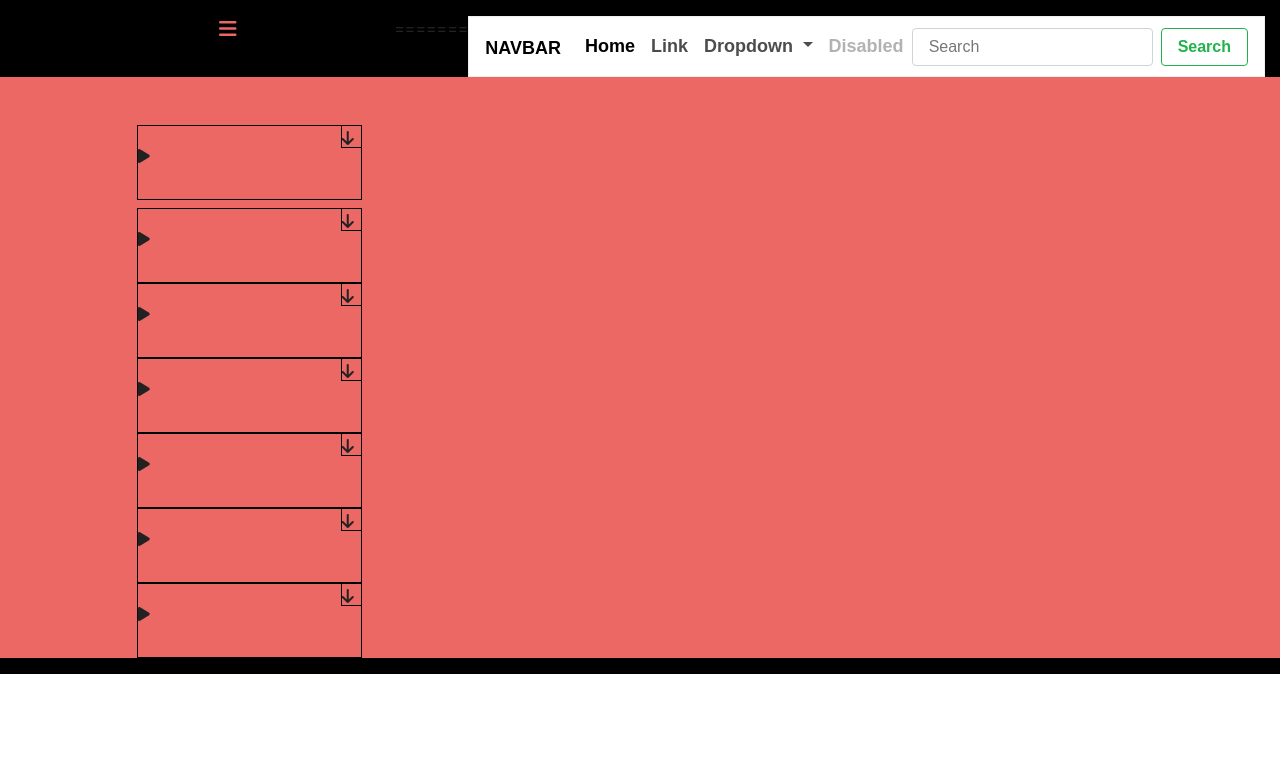
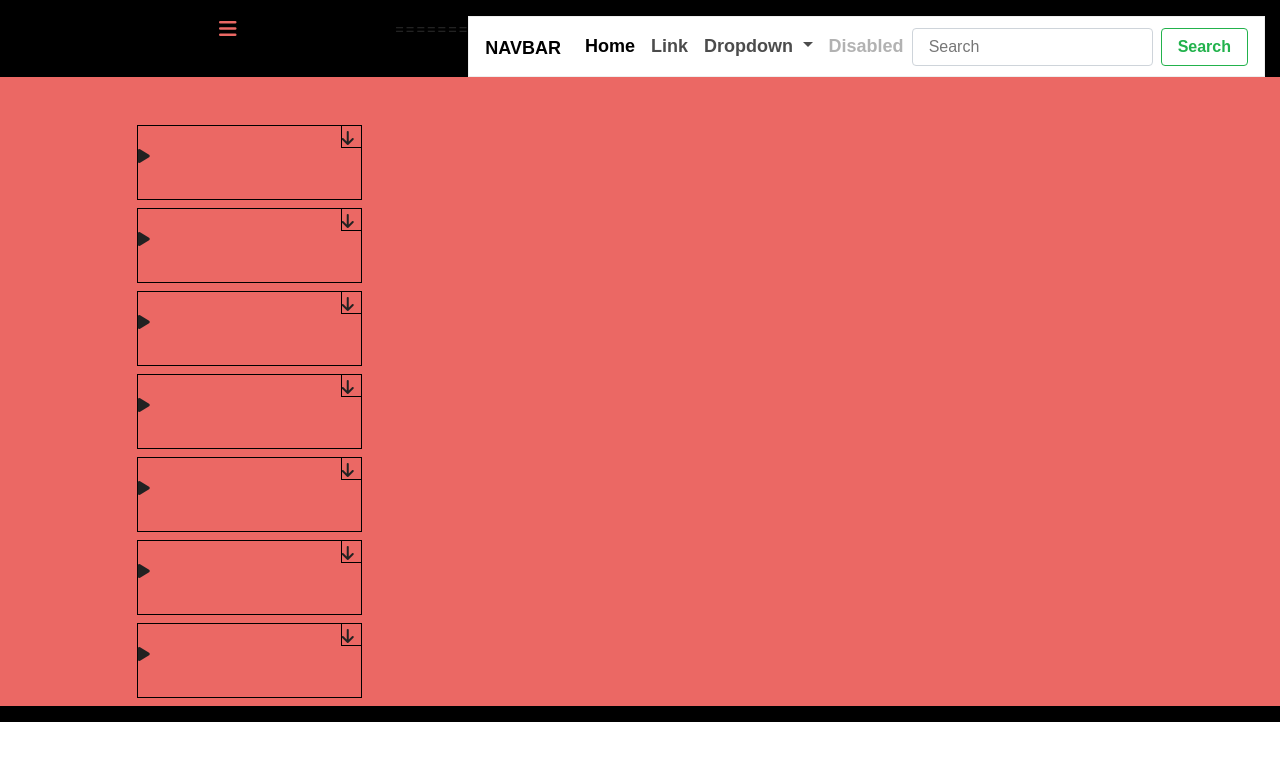
Before and after one commit to Develex/SportOnline, a Symfony app: template templates/home/index.html.twig in a window 1280 px wide. Shown: the top 761 px of the page. Run offline with Twig, Linux system fonts and the light colour scheme; the template is opened without the code that fills it, so the values that code supplies are empty; some libraries are stand-ins or nearby versions; some web fonts are replaced.

Commit message:
fixed video margins

```diff
--- a/templates/home/index.html.twig
+++ b/templates/home/index.html.twig
@@ -29,61 +29,54 @@
         </div>
         <div class="row ml-0">
             <i class="fas fa-play"></i>
-
         </div>
     </div>
-    <div class="box">
+    <div class="box mb-2">
         <div class="download_button">
             <i class="fas fa-arrow-down"></i>
         </div>
         <div class="row ml-0">
             <i class="fas fa-play"></i>
-
         </div>
     </div>
-    <div class="box">
+    <div class="box mb-2">
         <div class="download_button">
             <i class="fas fa-arrow-down"></i>
         </div>
         <div class="row ml-0">
             <i class="fas fa-play"></i>
-
         </div>
     </div>
-    <div class="box">
+    <div class="box mb-2">
         <div class="download_button">
             <i class="fas fa-arrow-down"></i>
         </div>
         <div class="row ml-0">
             <i class="fas fa-play"></i>
-
         </div>
     </div>
-    <div class="box">
+    <div class="box mb-2">
         <div class="download_button">
             <i class="fas fa-arrow-down"></i>
         </div>
         <div class="row ml-0">
             <i class="fas fa-play"></i>
-
         </div>
     </div>
-    <div class="box">
+    <div class="box mb-2">
         <div class="download_button">
             <i class="fas fa-arrow-down"></i>
         </div>
         <div class="row ml-0">
             <i class="fas fa-play"></i>
-
         </div>
     </div>
-    <div class="box">
+    <div class="box mb-2">
         <div class="download_button">
             <i class="fas fa-arrow-down"></i>
         </div>
         <div class="row ml-0">
             <i class="fas fa-play"></i>
-
         </div>
     </div>
 </div>
```
